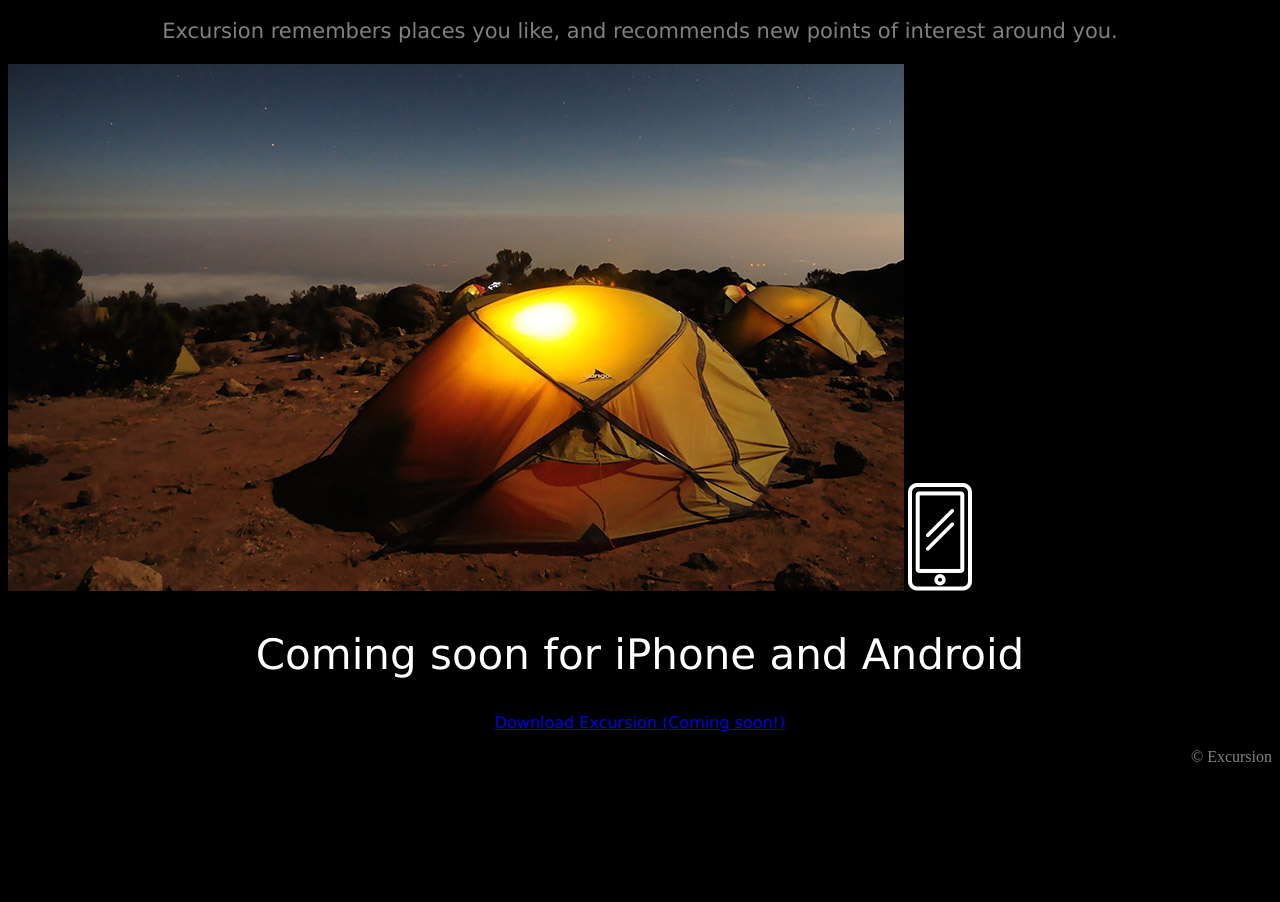
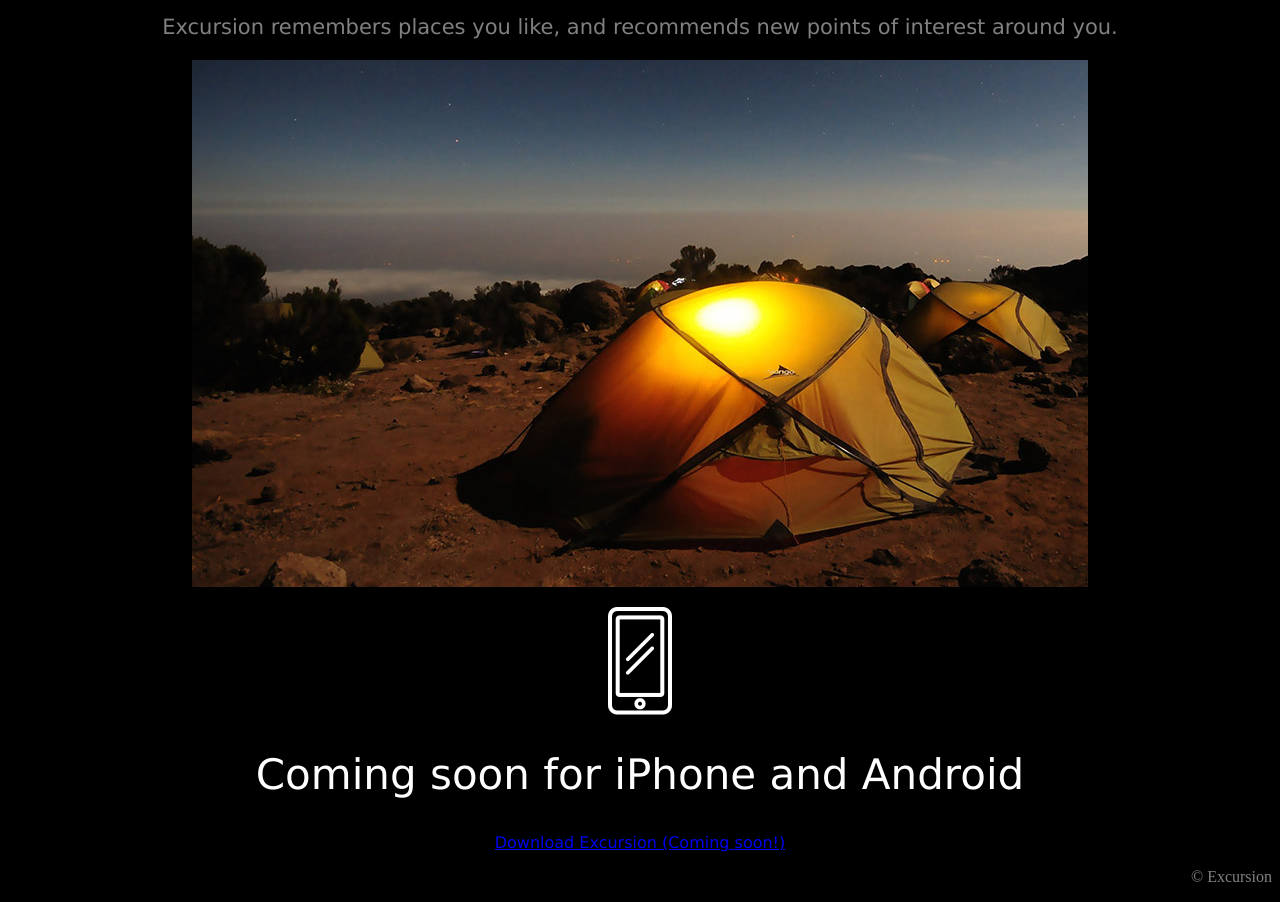
Before and after one commit to Salmon46/Excursion, a plain HTML site: page index.html in a window 1280 px wide. Shown: the part 414-1316 px from the top of the page. Before the commit the page ends 1196 px from the top, so only its background shows below. Drawn offline with Linux system fonts and the light colour scheme.

Commit message:
styled images-and-videos

```diff
--- a/index.html
+++ b/index.html
@@ -15,7 +15,7 @@
         </video>
         <h2 class="subtopics">Your personal travel guide</h2>
         <p id="description">Excursion remembers places you like, and recommends new points of interest around you.</p>
-        <img class="images-and-videos" src="resources/images-and-videos/camp.jpg" alt="campsite">
+        <img class="images-and-videos" id="campsite" src="resources/images-and-videos/camp.jpg" alt="campsite">
         <img class="images-and-videos" src="resources/images-and-videos/phone.png" alt="phone-emoji">
         <h2 class="subtopics">Coming soon for iPhone and Android</h2>
         <p class="links"><a href="https://www.codecademy.com/paths/web-development/tracks/learn-git/modules/deploying-websites-using-git-and-github/projects/f1-excursion">Download Excursion (Coming soon!)</a></p>
--- a/resources/css/style.css
+++ b/resources/css/style.css
@@ -33,7 +33,13 @@ body {
 }
 
 .images-and-videos {
-    text-align: center;
+    margin-left: auto;
+    margin-right: auto;
+    display: block;
+}
+
+#campsite {
+    margin-bottom: 20px;
 }
 
 #copyright {
```
